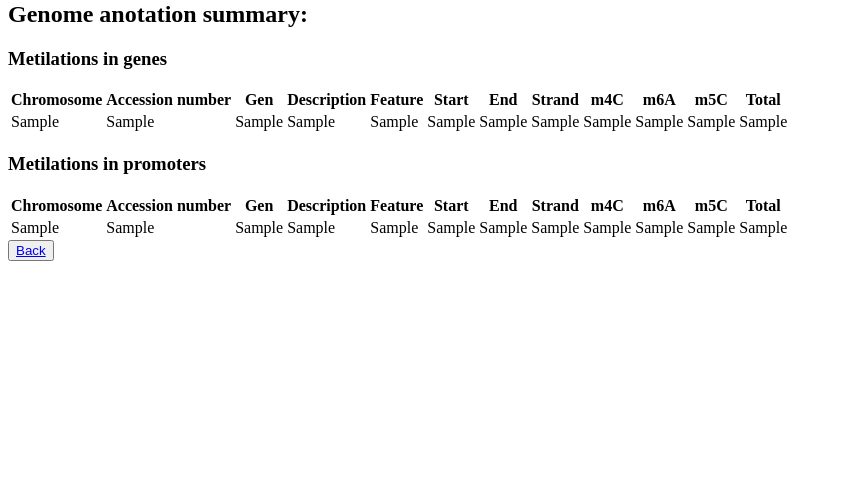
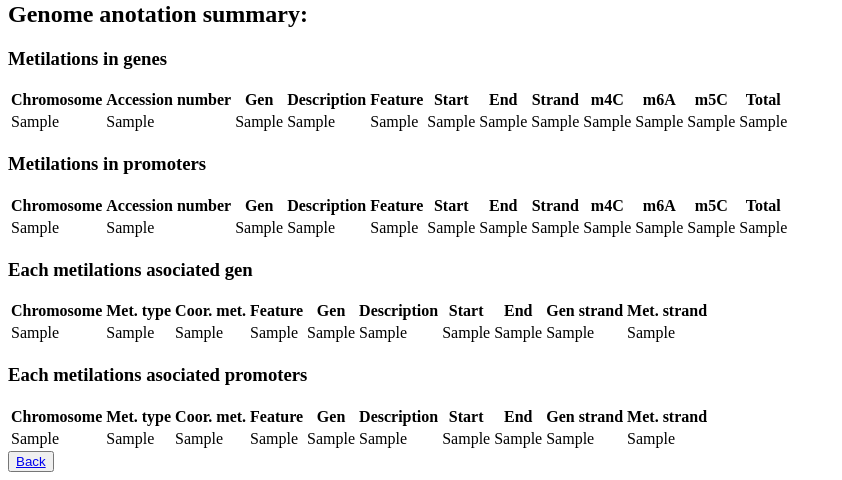
Before and after one commit to GabrielGutiP/methylappOld, a Django app: template metilapp/templates/metilapp/result.html in a window 1280 px wide. Shown: the part 786-1266 px from the top of the page, without its empty margins (0-842 px from the left). Before the commit the page ends 1047 px from the top, so only its background shows below. Run offline with Django 3.2, Linux system fonts and the light colour scheme; the template is opened without the code that fills it: most values are stand-ins (such as "Sample title", 1, 10 or a date in 2020).

Commit message:
Metilaciones con gen asociado y correciiones

```diff
--- a/metilapp/templates/metilapp/result.html
+++ b/metilapp/templates/metilapp/result.html
@@ -206,6 +206,72 @@
                 {% endfor %}
             </body>
         </table>
+        <h3>Each metilations asociated gen</h3>
+        <table>
+            <head>
+                <tr>
+                    <th>Chromosome</th>
+                    <th>Met. type</th>
+                    <th>Coor. met.</th>
+                    <th>Feature</th>
+                    <th>Gen</th>
+                    <th>Description</th>
+                    <th>Start</th>
+                    <th>End</th>
+                    <th>Gen strand</th>
+                    <th>Met. strand</th>
+                </tr>
+            </head>
+            <body>
+                {% for v, k in genMets %}
+                <tr>
+                    <td>{{ k.0 }}</td>
+                    <td>{{ k.1 }}</td>
+                    <td>{{ k.2 }}</td>
+                    <td>{{ k.3 }}</td>
+                    <td>{{ k.4 }}</td>
+                    <td>{{ k.5 }}</td>
+                    <td>{{ k.6 }}</td>
+                    <td>{{ k.7 }}</td>
+                    <td>{{ k.8 }}</td>
+                    <td>{{ k.9 }}</td>
+                </tr>
+                {% endfor %}
+            </body>
+        </table>
+        <h3>Each metilations asociated promoters</h3>
+        <table>
+            <head>
+                <tr>
+                    <th>Chromosome</th>
+                    <th>Met. type</th>
+                    <th>Coor. met.</th>
+                    <th>Feature</th>
+                    <th>Gen</th>
+                    <th>Description</th>
+                    <th>Start</th>
+                    <th>End</th>
+                    <th>Gen strand</th>
+                    <th>Met. strand</th>
+                </tr>
+            </head>
+            <body>
+                {% for v, k in promMets %}
+                <tr>
+                    <td>{{ k.0 }}</td>
+                    <td>{{ k.1 }}</td>
+                    <td>{{ k.2 }}</td>
+                    <td>{{ k.3 }}</td>
+                    <td>{{ k.4 }}</td>
+                    <td>{{ k.5 }}</td>
+                    <td>{{ k.6 }}</td>
+                    <td>{{ k.7 }}</td>
+                    <td>{{ k.8 }}</td>
+                    <td>{{ k.9 }}</td>
+                </tr>
+                {% endfor %}
+            </body>
+        </table>
         <button><a href="/">Back</a></button>
     </body>
 {% endblock %}
--- a/metilapp/views.py
+++ b/metilapp/views.py
@@ -1,6 +1,6 @@
 from .validators import validate_comp_if_pattern, validate_pos_in_compl_pat, validate_pos_in_pattern
 from .forms import MetilForm
-from .functions import delete_fasta, delete_file, handle_uploaded_file, input_builder, methyl_type_stadistics, patterns_in_genome, read_fasta, read_file_gff, read_gene_gff, met_in_genes
+from .functions import delete_file, handle_uploaded_file, input_builder, methyl_type_stadistics, read_fasta, read_file_gff, read_gene_gff, met_in_genes
 from django.shortcuts import render
 
 def main_page(request):
@@ -38,7 +38,7 @@ def main_page(request):
 
             return render(request,'metilapp/result.html', {'message': message, 'patterns': patterns.items(), 'met_name': f.name, 'fasta_name': g.name, 'gene_name': gene.name,
              'prom': form.data['prom'], 'jobID': jobID, 'total_m': base_sts[0], 'chrom_m': base_sts[1], 'index_pat': data_fasta[0].items(), 'pat_status': data_fasta[1][0],
-                'num_st': data_fasta[1][1], 'metGen': data_metGen[0], 'metProm': data_metGen[1]})
+                'num_st': data_fasta[1][1], 'metGen': data_metGen[0], 'metProm': data_metGen[1], 'genMets': data_metGen[2], 'promMets': data_metGen[3]})
         else:
             message = form.errors
     form = MetilForm()
```
Also changed, not shown: metilapp/functions.py (+20 -7 lines).
